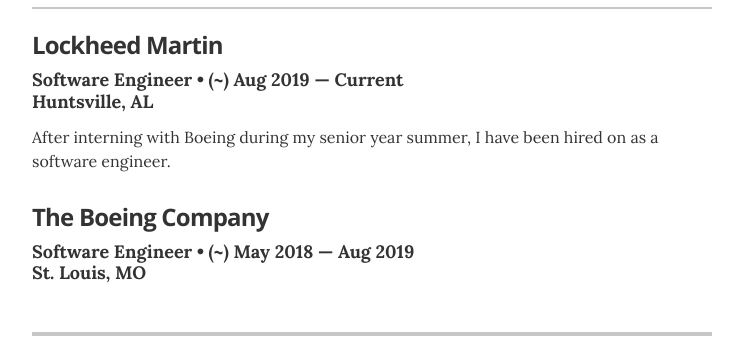
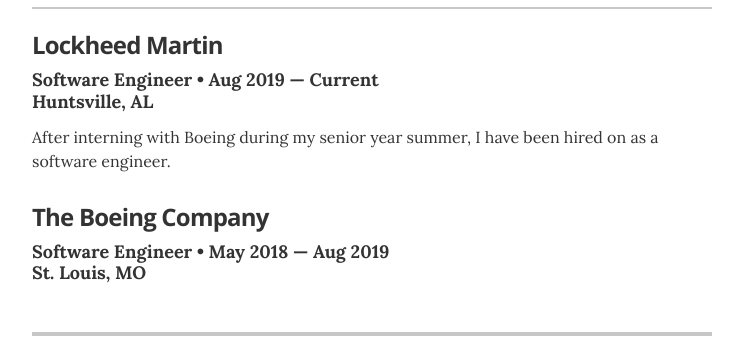
Before and after one commit to FueledbyJordan/resume, a Jekyll site: the page built from index.html, in a window 1280 px wide. Shown: the part 491-838 px from the top of the page, without its empty margins (268-1011 px from the left). Built offline with Jekyll 4.4.1, drawn with Linux system fonts in a browser that asks for light colours.

Commit message:
Remove tildes

```diff
--- a/_layouts/resume.html
+++ b/_layouts/resume.html
@@ -55,14 +55,14 @@
         <!-- Duplicate these resume-item elements and edit accordingly for each job you want to add here -->
         <div class="resume-item" itemscope itemprop="worksFor" itemtype="http://schema.org/Organization">
             <h3 class="resume-item-title" itemprop="name">Lockheed Martin</h3>
-          <h4 class="resume-item-details" itemprop="description">Software Engineer &bull;  (~) Aug 2019 &mdash;  Current <br>Huntsville, AL</h4>
+          <h4 class="resume-item-details" itemprop="description">Software Engineer &bull;  Aug 2019 &mdash;  Current <br>Huntsville, AL</h4>
           <p class="resume-item-copy">After interning with Boeing during my senior year summer, I have been hired on as a software engineer.</p>
         </div><!-- end of resume-item -->
 
         <!-- Duplicate these resume-item elements and edit accordingly for each job you want to add here -->
         <div class="resume-item" itemscope itemprop="worksFor" itemtype="http://schema.org/Organization">
             <h3 class="resume-item-title" itemprop="name">The Boeing Company</h3>
-          <h4 class="resume-item-details" itemprop="description">Software Engineer &bull;  (~) May 2018 &mdash;  Aug 2019 <br>St. Louis, MO</h4>
+          <h4 class="resume-item-details" itemprop="description">Software Engineer &bull;  May 2018 &mdash;  Aug 2019 <br>St. Louis, MO</h4>
           <!--<p class="resume-item-copy">After interning with Boeing during my senior year summer, I have been hired on as a software engineer.</p>-->
         </div><!-- end of resume-item -->
 
```
Also changed, not shown: README.md.
